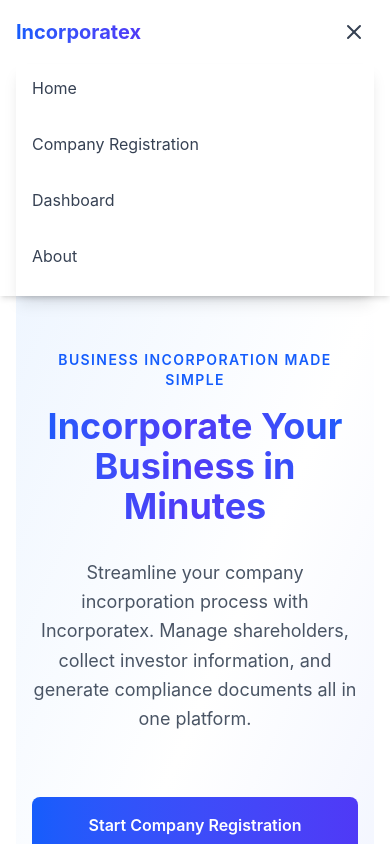
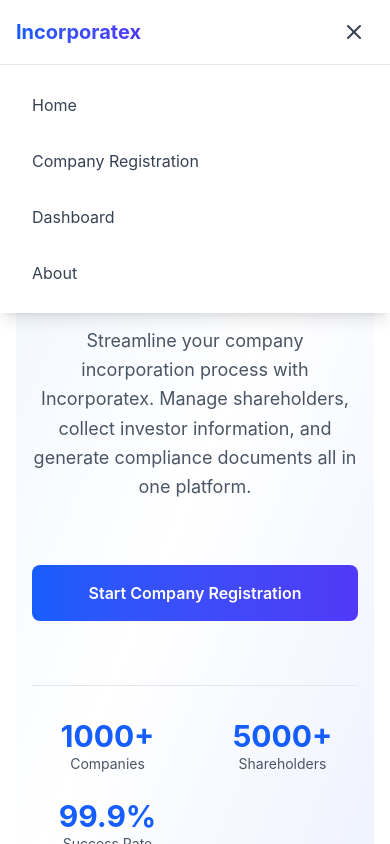
Before and after one commit to Pen-gun/Incorporatex, a React app in the folder Frontend/: page / in a window 390 px wide. Both pictures are taken after a click on the button "Toggle menu". Shown: the top 844 px of the page. Built offline with nearby package versions, Linux system fonts and the light colour scheme; the HTML template or start-up script is replaced by a standard one.

Commit message:
feat: enhance NavBar layout with improved mobile menu styling and positioning

```diff
--- a/Frontend/src/components/layout/navBar.tsx
+++ b/Frontend/src/components/layout/navBar.tsx
@@ -6,7 +6,7 @@
   const [isMenuOpen, setIsMenuOpen] = useState(false);
 
   return (
-    <nav className="sticky top-0 z-50 bg-white dark:bg-stone-900 shadow-md">
+    <nav className="sticky top-0 z-50 bg-white dark:bg-stone-900 shadow-md relative">
       <div className="max-w-7xl mx-auto px-4 sm:px-6 lg:px-8">
         <div className="flex items-center justify-between h-16 sm:h-20">
           {/* Logo */}
@@ -41,8 +41,8 @@
 
         {/* Mobile Menu */}
         {isMenuOpen && (
-          <div className="md:hidden pb-4 shadow-lg">
-            <div className="space-y-2">
+          <div className="absolute top-full left-0 right-0 md:hidden bg-white dark:bg-stone-900 shadow-lg border-t border-gray-200 dark:border-stone-800">
+            <div className="space-y-2 p-4">
               {mainNav.map((link) => (
                 <a
                   key={link.label}
```
